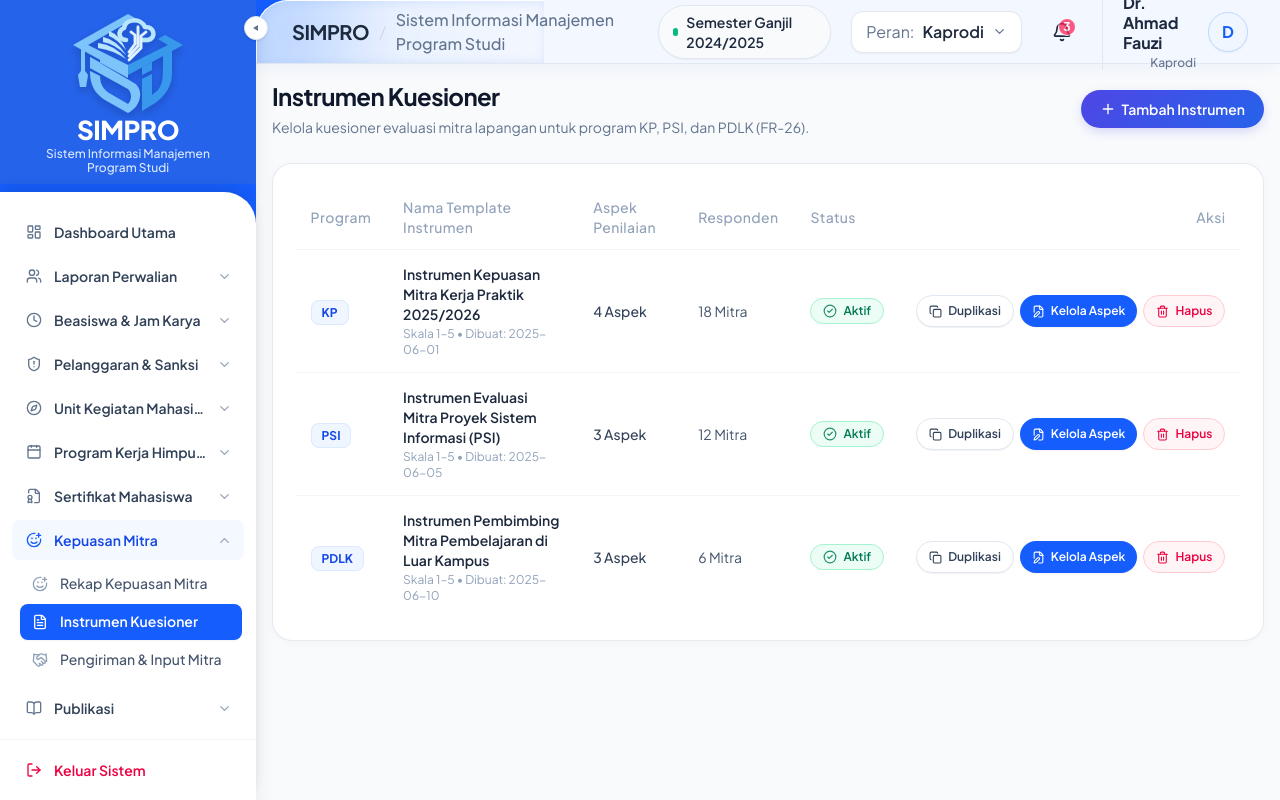
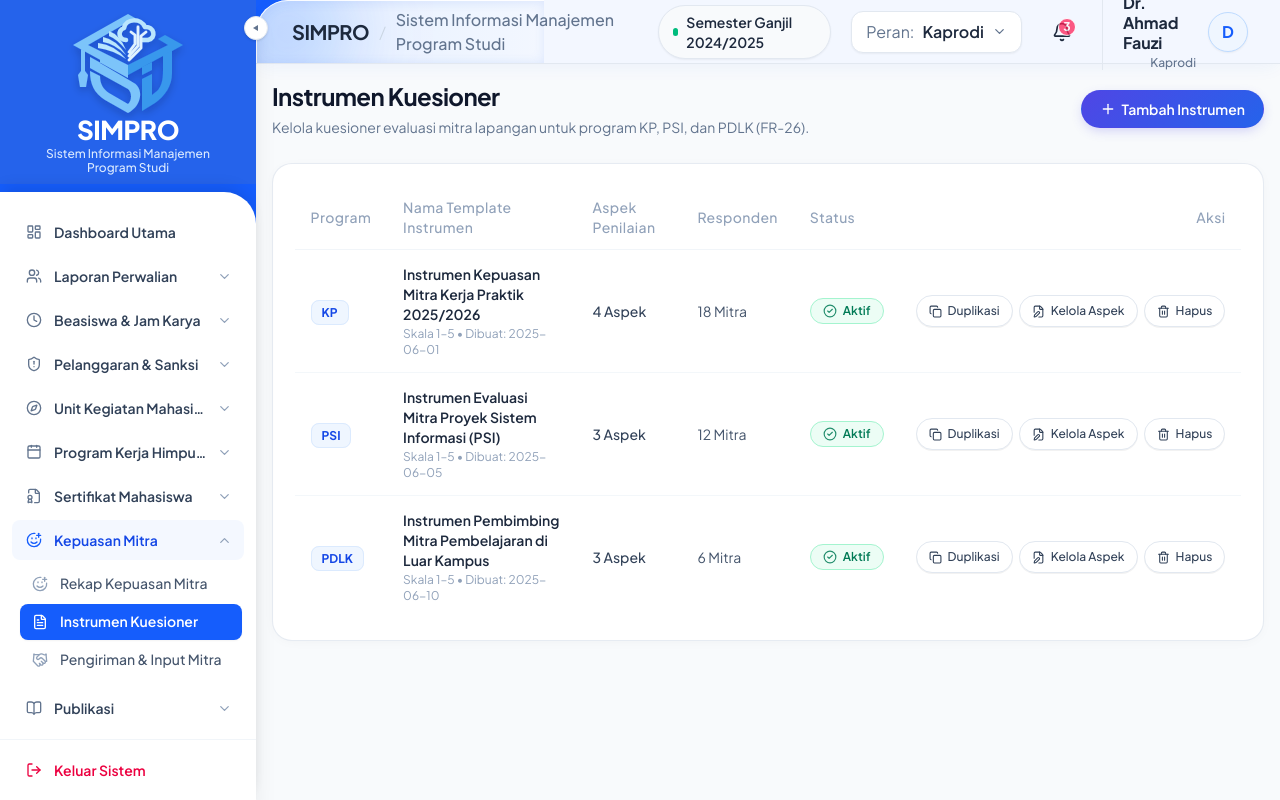
Before and after one commit to boyharendy/PPW_SIMPRO_PROJECT, a Next.js app in the folder frontend/: page /dashboard/kepuasan-mitra/instrumen in a window 1280 px wide. Built offline with nearby package versions, Linux system fonts and the light colour scheme.

Commit message:
style(kepuasan-mitra): buat styling tombol aksi netral (tanpa background solid warna)

```diff
--- a/frontend/src/app/dashboard/kepuasan-mitra/instrumen/page.tsx
+++ b/frontend/src/app/dashboard/kepuasan-mitra/instrumen/page.tsx
@@ -151,21 +151,21 @@ export default function Page() {
         <div className="flex items-center justify-end gap-1.5 whitespace-nowrap">
           <button
             onClick={() => handleDuplicate(r)}
-            className="h-8 px-3 text-xs font-semibold rounded-full border border-slate-200 bg-white text-slate-700 hover:bg-slate-50 hover:text-slate-900 inline-flex items-center justify-center gap-1.5 whitespace-nowrap transition-all shadow-2xs"
+            className="h-8 px-3 text-xs font-medium rounded-full border border-slate-200 bg-white text-slate-700 hover:bg-slate-50 hover:text-slate-900 inline-flex items-center justify-center gap-1.5 whitespace-nowrap transition-all shadow-2xs"
             title="Duplikasi Template Kuesioner"
           >
             <Copy size={13} /> Duplikasi
           </button>
           <Link
             href={`/dashboard/kepuasan-mitra/instrumen/${r.id}`}
-            className="h-8 px-3 text-xs font-semibold rounded-full bg-blue-600 hover:bg-blue-700 text-white inline-flex items-center justify-center gap-1.5 whitespace-nowrap transition-all shadow-xs"
+            className="h-8 px-3 text-xs font-medium rounded-full border border-slate-200 bg-white text-slate-700 hover:bg-slate-50 hover:text-slate-900 inline-flex items-center justify-center gap-1.5 whitespace-nowrap transition-all shadow-2xs"
             title="Kelola butir aspek dan bobot kuesioner"
           >
             <FileEdit size={13} /> Kelola Aspek
           </Link>
           <button
             onClick={() => setDeleteTarget(r)}
-            className="h-8 px-3 text-xs font-semibold rounded-full border border-rose-200 bg-rose-50/70 text-rose-600 hover:bg-rose-100 hover:text-rose-700 inline-flex items-center justify-center gap-1.5 whitespace-nowrap transition-all"
+            className="h-8 px-3 text-xs font-medium rounded-full border border-slate-200 bg-white text-slate-700 hover:bg-slate-50 hover:text-rose-600 hover:border-rose-200 inline-flex items-center justify-center gap-1.5 whitespace-nowrap transition-all shadow-2xs"
             title="Hapus Kuesioner"
           >
             <Trash2 size={13} /> Hapus
--- a/frontend/src/app/dashboard/kepuasan-mitra/pengiriman/page.tsx
+++ b/frontend/src/app/dashboard/kepuasan-mitra/pengiriman/page.tsx
@@ -224,21 +224,21 @@ function PengirimanMitraContent() {
             <>
               <button
                 onClick={() => handleSendLink(r)}
-                className="h-8 px-3 text-xs font-semibold rounded-full bg-blue-600 hover:bg-blue-700 text-white inline-flex items-center justify-center gap-1.5 whitespace-nowrap transition-all shadow-xs"
+                className="h-8 px-3 text-xs font-medium rounded-full border border-slate-200 bg-white text-slate-700 hover:bg-slate-50 hover:text-slate-900 inline-flex items-center justify-center gap-1.5 whitespace-nowrap transition-all shadow-2xs"
                 title="Dapatkan tautan unik kuesioner"
               >
                 <Send size={13} /> {r.status === 'TERKIRIM' ? 'Kirim Ulang' : 'Kirim Tautan'}
               </button>
               <button
                 onClick={() => handleWhatsApp(r)}
-                className="h-8 px-3 text-xs font-semibold rounded-full border border-emerald-200 bg-emerald-50/70 text-emerald-700 hover:text-emerald-800 hover:bg-emerald-100/70 inline-flex items-center justify-center gap-1.5 whitespace-nowrap transition-all"
+                className="h-8 px-3 text-xs font-medium rounded-full border border-slate-200 bg-white text-slate-700 hover:bg-slate-50 hover:text-slate-900 inline-flex items-center justify-center gap-1.5 whitespace-nowrap transition-all shadow-2xs"
                 title="Bagikan pesan ke WhatsApp PIC Mitra"
               >
                 <MessageSquare size={13} /> WA
               </button>
               <button
                 onClick={() => setManualModalInv(r)}
-                className="h-8 px-3 text-xs font-semibold rounded-full border border-slate-200 bg-white text-slate-700 hover:bg-slate-50 hover:text-slate-900 inline-flex items-center justify-center gap-1.5 whitespace-nowrap transition-all shadow-2xs"
+                className="h-8 px-3 text-xs font-medium rounded-full border border-slate-200 bg-white text-slate-700 hover:bg-slate-50 hover:text-slate-900 inline-flex items-center justify-center gap-1.5 whitespace-nowrap transition-all shadow-2xs"
                 title="Input nilai kuesioner jika mitra mengisi via form cetak"
               >
                 <Edit3 size={13} /> Manual
```
